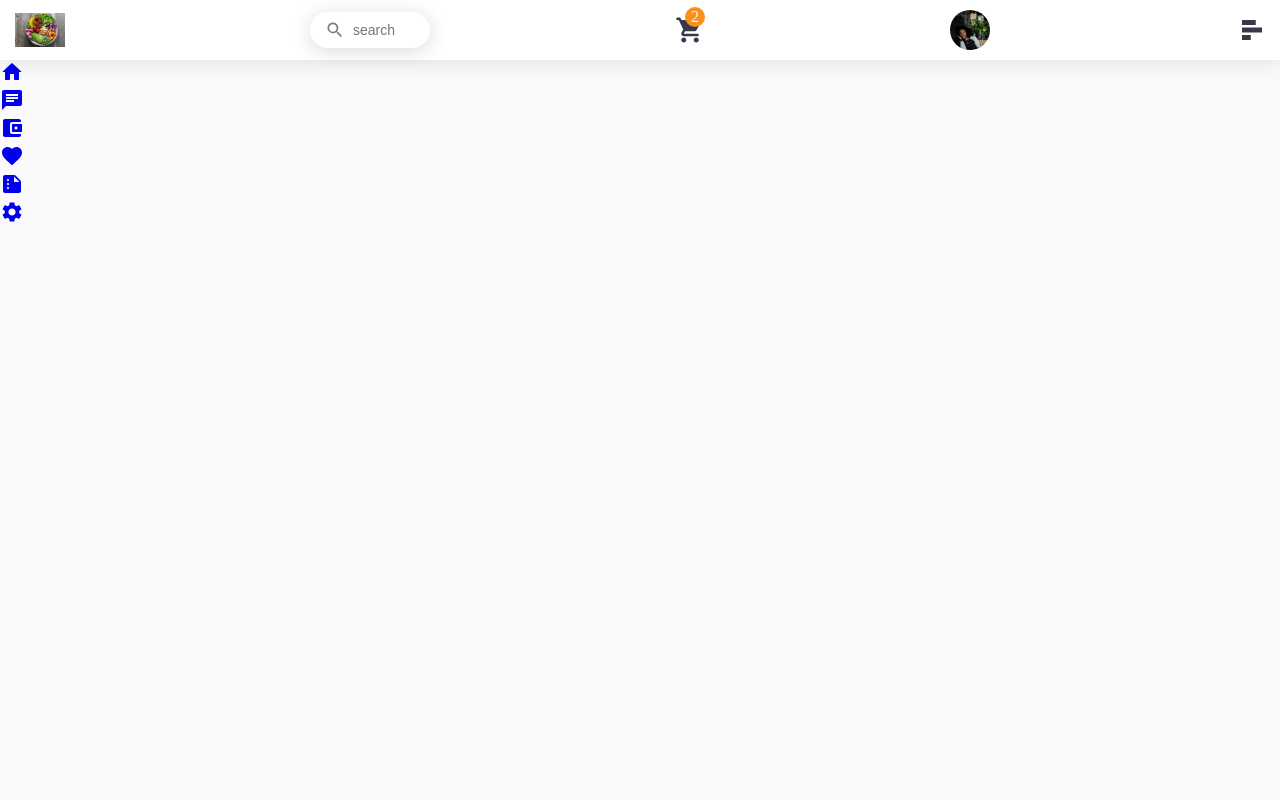
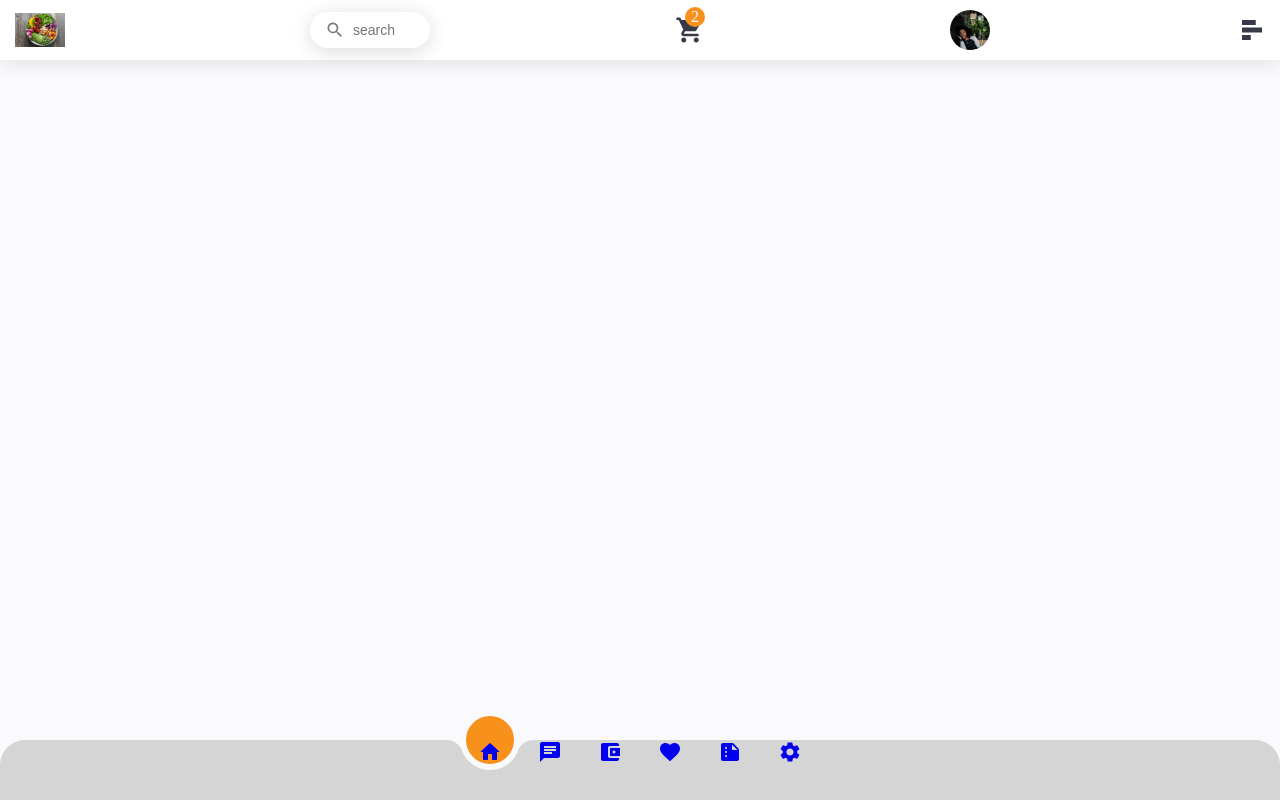
Before and after one commit to Seremba/food-delivery-app, a React (Create React App) app: page / in a window 1280 px wide. Built offline with nearby package versions, Linux system fonts and the light colour scheme.

Commit message:
Style the bottom menu items

```diff
--- a/src/App.css
+++ b/src/App.css
@@ -20,6 +20,7 @@ header {
   position: fixed;
   top: 0;
   left: 0;
+  z-index: 101;
   box-shadow: 0px 3px 20px rgba(0, 0, 0, 0.1);
 }
 .logo {
@@ -122,7 +123,92 @@ header {
   font-size: 30px;
 }
 /* header styles end   */
+/* bottom menu styles  */
+.bottomMenu {
+  position: fixed;
+  bottom: 0;
+  left: 0;
+  display: flex;
+  align-items: center;
+  justify-content: center;
+  width: 100%;
+  height: 60px;
+  background: #d5d5d5;
+  border-radius: 25px 25px 0 0;
+  z-index: 101;
+}
 
+.bottomMenu ul {
+  display: flex;
+}
+
+.bottomMenu ul li {
+  position: relative;
+  width: 60px;
+  height: 60px;
+  z-index: 1;
+}
+.bottomMenu ul li a {
+  position: relative;
+  display: flex;
+  align-items: center;
+  justify-content: center;
+  width: 100%;
+  flex-direction: column;
+  text-align: center;
+  font-weight: 500;
+}
+.bottomMenu ul li a .icon {
+  position: relative;
+  display: block;
+  line-height: 70px;
+  text-align: center;
+  transition: 0.5s;
+}
+ .bottomMenu ul li a .icon .MuiSvgIcon-root {
+   color: #373848;
+   font-size: 24px;
+ }
+ .bottomMenu ul li:active a .icon {
+   transform: translateY(-26px);
+ }
+ .bottomMenu ul li:active a .icon .MuiSvgIcon-root{
+   color: #fff;
+   transition: 0.5s;
+ }
+ .indicator {
+   position: absolute;
+   height: 60px;
+   width: 60px;
+   background: #f8901c;
+   border-radius: 100vw;
+   top: -50%;
+   border: 6px solid #faf9fb;
+   transition: 0.5s;
+ }
+ .indicator::before{
+   content: "";
+   position: absolute;
+   top: 50%;
+   left: -20px;
+   width: 18px;
+   height: 18px;
+   background: transparent;
+   border-top-right-radius: 18px;
+   box-shadow: 0px -10px 0 0 #faf9fb;
+ }
+
+ .indicator::after{
+  content: "";
+  position: absolute;
+  top: 50%;
+  right: -20px;
+  width: 18px;
+  height: 18px;
+  background: transparent;
+  border-top-left-radius: 18px;
+  box-shadow: 0 -10px 0 0 #faf9fb;
+}
 /* main section styles*/
   main {
     width: 100%;
```
